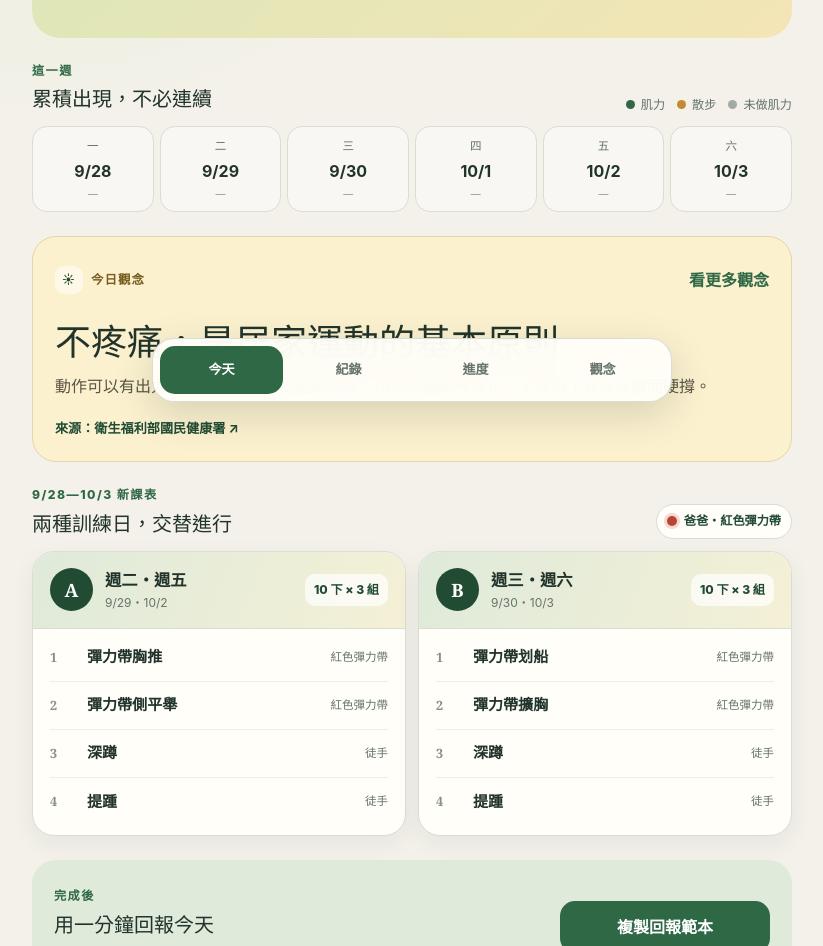
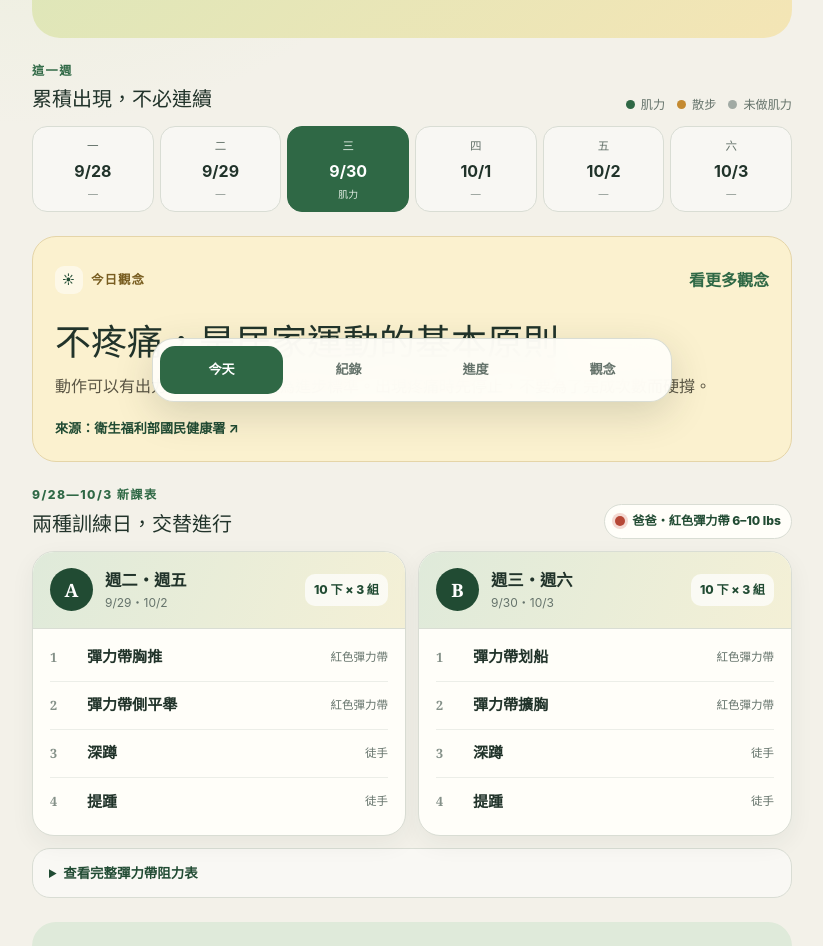
Before and after one commit to chungenyu6/parents-workout-trainer, a React (Vite) app: page / in a window 1280 px wide. Shown: the part 386-1332 px from the top of the page, without its empty margins (228-1051 px from the left). Built offline with nearby package versions, Linux system fonts and the light colour scheme.

Commit message:
Record September 30 workouts and band resistance levels

```diff
--- a/app/globals.css
+++ b/app/globals.css
@@ -114,6 +114,20 @@ button:focus-visible, a:focus-visible, summary:focus-visible { outline: 3px soli
 .training-plan-card li > span { color: #849088; font-family: var(--font-serif), serif; font-size: .8rem; font-weight: 800; }
 .training-plan-card li strong { font-size: .94rem; }
 .training-plan-card li small { color: var(--muted); font-size: .72rem; }
+.band-reference { margin-top: 12px; border: 1px solid var(--line); border-radius: 18px; background: rgba(255,255,255,.5); }
+.band-reference summary { padding: 14px 16px; color: var(--green-dark); cursor: pointer; font-size: .84rem; font-weight: 800; }
+.band-table { display: grid; padding: 0 12px 12px; }
+.band-row { display: grid; grid-template-columns: 82px 48px 74px 1fr; align-items: center; gap: 8px; min-height: 44px; padding: 6px 4px; border-top: 1px solid var(--line); }
+.band-row > span, .band-row > strong { font-size: .78rem; }
+.band-row > small { color: var(--muted); font-size: .7rem; line-height: 1.35; }
+.band-color { display: inline-flex; align-items: center; gap: 7px; font-weight: 800; }
+.band-color i { width: 11px; height: 11px; border: 1px solid rgba(0,0,0,.12); border-radius: 50%; }
+.band-color i.yellow { background: #e4b934; }
+.band-color i.red { background: #b64736; }
+.band-color i.green { background: #438153; }
+.band-color i.blue { background: #4878a8; }
+.band-color i.black { background: #292c2a; }
+.band-color i.purple { background: linear-gradient(135deg, #765389 48%, #c8ccca 52%); }
 .report-card { display: grid; gap: 18px; padding: 22px; border-radius: 24px; background: var(--green-soft); }
 .report-card p { margin: 7px 0 0; color: var(--muted); line-height: 1.6; }
 .primary-action { min-height: 52px; border: 0; border-radius: 15px; color: #fff; background: var(--green); cursor: pointer; font-weight: 800; }
@@ -165,6 +179,8 @@ button:focus-visible, a:focus-visible, summary:focus-visible { outline: 3px soli
 .record-content > small { display: block; margin-top: 10px; color: var(--muted); line-height: 1.5; }
 .record-moves { display: flex; flex-wrap: wrap; gap: 6px; margin-top: 13px; }
 .record-moves span { padding: 6px 9px; border-radius: 999px; color: var(--green-dark); background: var(--green-soft); font-size: .72rem; font-weight: 700; }
+.record-moves .skipped-move { color: #6f5950; background: #eee9e5; }
+.record-content > .condition-note { padding: 9px 11px; border-left: 3px solid var(--rust); border-radius: 0 10px 10px 0; color: #6a4134; background: #f8e5dd; }
 .empty-guidance { display: grid; grid-template-columns: auto 1fr; gap: 14px; align-items: start; padding: 20px; border-radius: 22px; background: rgba(255,255,255,.55); }
 .empty-guidance p { margin: 6px 0 0; color: var(--muted); }
 .progress-card { display: grid; gap: 24px; align-items: center; padding: 26px; border-radius: 28px; background: linear-gradient(135deg, #dfeada, #f6e8bb); }
@@ -230,6 +246,7 @@ button:focus-visible, a:focus-visible, summary:focus-visible { outline: 3px soli
   .band-chip { justify-self: start; }
   .training-plan-card header { grid-template-columns: auto 1fr; }
   .plan-dose { grid-column: 2; justify-self: start; }
+  .band-row { grid-template-columns: 76px 42px 68px 1fr; gap: 5px; }
 }
 
 @media (prefers-reduced-motion: reduce) {
--- a/app/page.tsx
+++ b/app/page.tsx
@@ -27,13 +27,22 @@ type WorkoutRecord = {
   hipHingeReps?: number;
   sets: number;
   summary: string;
-  completedMoves?: 3 | 4;
+  completedMoves?: 2 | 3 | 4;
+  planId?: "A" | "B";
+  exerciseResults?: Array<{
+    name: string;
+    reps: number;
+    sets: number;
+    equipment: "red-band" | "yellow-band" | "bodyweight";
+  }>;
+  skippedExercises?: string[];
+  conditionNote?: string;
   additionalBandSets?: number;
   bandSetScope?: "row";
   bandReps?: number;
   bandColor?: "red";
   bandCount?: number;
-  bandResistance?: "light-unknown";
+  bandResistance?: "light";
   equipmentStatus?: "unknown" | "band";
 };
 
@@ -78,6 +87,15 @@ const trainingPlans = [
     dates: "9/30・10/3",
     exercises: ["彈力帶划船", "彈力帶擴胸", "深蹲", "提踵"],
   },
+];
+
+const bandCatalog = [
+  { color: "黃色", className: "yellow", level: "超輕", pounds: "2–5 lbs", use: "復健初期、肩頸放鬆、銀髮族" },
+  { color: "紅色", className: "red", level: "輕", pounds: "6–10 lbs", use: "初學者上肢、瑜珈輔助" },
+  { color: "綠色", className: "green", level: "中", pounds: "10–15 lbs", use: "日常訓練、女生全身可用" },
+  { color: "藍色", className: "blue", level: "中強", pounds: "15–20 lbs", use: "臀腿訓練、男生上肢" },
+  { color: "黑色", className: "black", level: "強", pounds: "20–30 lbs", use: "進階肌力、深蹲加阻" },
+  { color: "紫／銀", className: "purple", level: "超強", pounds: "30+ lbs", use: "力量訓練者專用" },
 ];
 
 const conceptCards: ConceptCard[] = [
@@ -234,14 +252,20 @@ const week = [
 
 const workoutRecords: Record<PersonId, WorkoutRecord[]> = {
   dad: [
+    { date: "30", day: "週三", sortDate: "2026-09-30", label: "Day 27", planId: "B", sets: 4, completedMoves: 4, exerciseResults: [
+      { name: "彈力帶划船", reps: 10, sets: 4, equipment: "red-band" },
+      { name: "彈力帶擴胸", reps: 10, sets: 4, equipment: "red-band" },
+      { name: "深蹲", reps: 10, sets: 4, equipment: "bodyweight" },
+      { name: "提踵", reps: 10, sets: 4, equipment: "bodyweight" },
+    ], summary: "完成 B 日四個動作，各 10 下 × 4 組；上半身使用紅色彈力帶（6–10 lbs），深蹲與提踵徒手。" },
     { date: "23", day: "週三", sortDate: "2026-09-23", label: "Day 26", chairStandReps: 30, calfRaiseReps: 30, rowReps: 30, rowEquipment: "red-band", rowBandCount: 2, hipHingeReps: 30, sets: 5, completedMoves: 4, summary: "完成四個動作，各 30 下 × 5 組；僅拉背使用 2 條紅色彈力帶，其餘徒手。" },
     { date: "22", day: "週二", sortDate: "2026-09-22", label: "Day 25", chairStandReps: 30, calfRaiseReps: 30, rowReps: 30, rowEquipment: "red-band", rowBandCount: 2, hipHingeReps: 30, sets: 5, completedMoves: 4, summary: "完成四個動作，各 30 下 × 5 組；僅拉背使用 2 條紅色彈力帶，其餘徒手。" },
     { date: "20", day: "週日", sortDate: "2026-09-20", label: "Day 24", chairStandReps: 30, calfRaiseReps: 30, rowReps: 30, rowEquipment: "red-band", rowBandCount: 2, hipHingeReps: 30, sets: 5, completedMoves: 4, summary: "完成四個動作，各 30 下 × 5 組；僅拉背使用 2 條紅色彈力帶，其餘徒手。" },
     { date: "18", day: "週五", sortDate: "2026-09-18", label: "Day 23", chairStandReps: 30, calfRaiseReps: 30, rowReps: 30, rowEquipment: "red-band", rowBandCount: 2, hipHingeReps: 30, sets: 5, completedMoves: 4, summary: "完成四個動作，各 30 下 × 5 組；僅拉背使用 2 條紅色彈力帶，其餘徒手。" },
     { date: "17", day: "週四", sortDate: "2026-09-17", label: "Day 22", chairStandReps: 30, calfRaiseReps: 30, rowReps: 30, rowEquipment: "red-band", rowBandCount: 2, hipHingeReps: 30, sets: 5, completedMoves: 4, summary: "早上完成四個動作，各 30 下 × 5 組；僅拉背使用 2 條紅色彈力帶，其餘徒手。" },
     { date: "16", day: "週三", sortDate: "2026-09-16", label: "Day 21", chairStandReps: 30, calfRaiseReps: 30, rowReps: 30, hipHingeReps: 30, sets: 5, completedMoves: 4, summary: "四個動作各完成 30 下 × 5 組；做完感覺蠻累。" },
-    { date: "15", day: "週二", sortDate: "2026-09-15", label: "Day 20", chairStandReps: 10, calfRaiseReps: 10, rowReps: 10, hipHingeReps: 10, sets: 3, completedMoves: 4, additionalBandSets: 1, bandSetScope: "row", bandReps: 10, bandColor: "red", bandCount: 2, bandResistance: "light-unknown", equipmentStatus: "band", summary: "四個動作各完成 10 下 × 3 組；空手划船另加 1 組紅色彈力帶 10 下（每次 2 條）。" },
-    { date: "13", day: "週日", sortDate: "2026-09-13", label: "Day 19", chairStandReps: 10, calfRaiseReps: 10, rowReps: 10, hipHingeReps: 10, sets: 3, completedMoves: 4, additionalBandSets: 1, bandSetScope: "row", bandReps: 10, bandColor: "red", bandCount: 2, bandResistance: "light-unknown", equipmentStatus: "band", summary: "四個動作各完成 10 下 × 3 組；空手划船另加 1 組紅色彈力帶 10 下（每次 2 條）。" },
+    { date: "15", day: "週二", sortDate: "2026-09-15", label: "Day 20", chairStandReps: 10, calfRaiseReps: 10, rowReps: 10, hipHingeReps: 10, sets: 3, completedMoves: 4, additionalBandSets: 1, bandSetScope: "row", bandReps: 10, bandColor: "red", bandCount: 2, bandResistance: "light", equipmentStatus: "band", summary: "四個動作各完成 10 下 × 3 組；空手划船另加 1 組紅色彈力帶 10 下（每次 2 條）。" },
+    { date: "13", day: "週日", sortDate: "2026-09-13", label: "Day 19", chairStandReps: 10, calfRaiseReps: 10, rowReps: 10, hipHingeReps: 10, sets: 3, completedMoves: 4, additionalBandSets: 1, bandSetScope: "row", bandReps: 10, bandColor: "red", bandCount: 2, bandResistance: "light", equipmentStatus: "band", summary: "四個動作各完成 10 下 × 3 組；空手划船另加 1 組紅色彈力帶 10 下（每次 2 條）。" },
     { date: "10", day: "週四", sortDate: "2026-09-10", label: "Day 18", chairStandReps: 10, calfRaiseReps: 10, rowReps: 10, hipHingeReps: 10, sets: 3, completedMoves: 4, summary: "四個動作各完成 10 下 × 3 組；其他細節與身體感受未回報。" },
     { date: "9", day: "週三", sortDate: "2026-09-09", label: "Day 17", chairStandReps: 10, calfRaiseReps: 10, rowReps: 10, hipHingeReps: 10, sets: 3, completedMoves: 4, summary: "四個動作各完成 10 下 × 3 組；其他細節與身體感受未回報。" },
     { date: "7", day: "週一", sortDate: "2026-09-07", label: "Day 16", chairStandReps: 10, calfRaiseReps: 10, rowReps: 10, hipHingeReps: 10, sets: 3, completedMoves: 4, summary: "四個動作各完成 10 下 × 3 組；其他細節與身體感受未回報。" },
@@ -262,10 +286,14 @@ const workoutRecords: Record<PersonId, WorkoutRecord[]> = {
     { date: "10", day: "週一", label: "Day 1", minutes: 20, hipHingeReps: 10, sets: 1, summary: "約 20 分鐘，自己完成；身體感覺舒服，並願意下次再做。" },
   ],
   mom: [
+    { date: "30", day: "週三", sortDate: "2026-09-30", label: "Day 25", planId: "B", sets: 3, completedMoves: 2, exerciseResults: [
+      { name: "彈力帶划船", reps: 10, sets: 3, equipment: "yellow-band" },
+      { name: "彈力帶擴胸", reps: 10, sets: 3, equipment: "yellow-band" },
+    ], skippedExercises: ["深蹲", "提踵"], conditionNote: "依回報：跌倒造成雙膝受傷；左膝疑似瘀青，右膝有大面積擦破皮。", summary: "依回報暫記完成 B 日上半身兩個動作，各 10 下 × 3 組，使用黃色彈力帶（2–5 lbs）；腿部動作未進行。" },
     { date: "22", day: "週二", sortDate: "2026-09-22", label: "Day 24", chairStandReps: 30, calfRaiseReps: 30, rowReps: 30, rowEquipment: "red-band", rowBandCount: 2, hipHingeReps: 30, sets: 5, completedMoves: 4, summary: "完成四個動作，各 30 下 × 5 組；僅拉背使用 2 條紅色彈力帶，其餘徒手。" },
     { date: "21", day: "週一", sortDate: "2026-09-21", label: "Day 23", chairStandReps: 30, calfRaiseReps: 30, rowReps: 30, rowEquipment: "red-band", rowBandCount: 2, hipHingeReps: 30, sets: 5, completedMoves: 4, summary: "完成四個動作，各 30 下 × 5 組；僅拉背使用 2 條紅色彈力帶，其餘徒手。" },
     { date: "17", day: "週四", sortDate: "2026-09-17", label: "Day 22", chairStandReps: 30, calfRaiseReps: 30, rowReps: 30, rowEquipment: "red-band", rowBandCount: 2, hipHingeReps: 30, sets: 5, completedMoves: 4, summary: "早上完成四個動作，各 30 下 × 5 組；僅拉背使用 2 條紅色彈力帶，其餘徒手。" },
-    { date: "15", day: "週二", sortDate: "2026-09-15", label: "Day 21", chairStandReps: 10, calfRaiseReps: 10, rowReps: 10, hipHingeReps: 10, sets: 3, completedMoves: 4, additionalBandSets: 1, bandSetScope: "row", bandReps: 10, bandColor: "red", bandCount: 2, bandResistance: "light-unknown", equipmentStatus: "band", summary: "四個動作各完成 10 下 × 3 組；空手划船另加 1 組紅色彈力帶 10 下（每次 2 條）。" },
+    { date: "15", day: "週二", sortDate: "2026-09-15", label: "Day 21", chairStandReps: 10, calfRaiseReps: 10, rowReps: 10, hipHingeReps: 10, sets: 3, completedMoves: 4, additionalBandSets: 1, bandSetScope: "row", bandReps: 10, bandColor: "red", bandCount: 2, bandResistance: "light", equipmentStatus: "band", summary: "四個動作各完成 10 下 × 3 組；空手划船另加 1 組紅色彈力帶 10 下（每次 2 條）。" },
     { date: "13", day: "週日", sortDate: "2026-09-13", label: "Day 20", chairStandReps: 10, calfRaiseReps: 10, rowReps: 10, hipHingeReps: 10, sets: 3, completedMoves: 4, summary: "四個動作皆徒手完成，各 10 下 × 3 組；其他細節與身體感受未回報。" },
     { date: "10", day: "週四", sortDate: "2026-09-10", label: "Day 19", chairStandReps: 10, calfRaiseReps: 10, rowReps: 10, hipHingeReps: 10, sets: 3, completedMoves: 4, summary: "四個動作各完成 10 下 × 3 組；其他細節與身體感受未回報。" },
     { date: "9", day: "週三", sortDate: "2026-09-09", label: "Day 18", chairStandReps: 10, calfRaiseReps: 10, rowReps: 10, hipHingeReps: 10, sets: 3, completedMoves: 4, summary: "四個動作各完成 10 下 × 3 組；其他細節與身體感受未回報。" },
@@ -339,6 +367,7 @@ export default function Home() {
   const personActivities = activityRecords[personId];
   const personNoStrengthRecords = noStrengthRecords[personId];
   const bandColor = personId === "dad" ? "紅色" : "黃色";
+  const bandPounds = personId === "dad" ? "6–10 lbs" : "2–5 lbs";
   const timelineRecords = [
     ...personRecords.map((record) => ({ ...record, kind: "strength" as const })),
     ...personActivities.map((record) => ({ ...record, kind: "walk" as const })),
@@ -380,7 +409,7 @@ export default function Home() {
   );
 
   const copyReport = async () => {
-    const template = `日期：\n${person.label}：□ A（週二／五） □ B（週三／六）\n今天：□ 完成  □ 做一點  □ 休息\n每個動作：10 下 × 3 組\n彈力帶：${bandColor}\n大約：___ 分鐘\n協助：□ 自己完成  □ 有扶持  □ 有人協助\n身體：□ 舒服  □ 有點累  □ 不舒服（哪裡：___）\n下次：□ 願意再做  □ 看狀況  □ 想先調整`;
+    const template = `日期：\n${person.label}：□ A（週二／五） □ B（週三／六）\n今天：□ 完成  □ 做一點  □ 休息\n每個動作：10 下 × 3 組\n彈力帶：${bandColor}（${bandPounds}）\n大約：___ 分鐘\n協助：□ 自己完成  □ 有扶持  □ 有人協助\n身體：□ 舒服  □ 有點累  □ 不舒服（哪裡：___）\n下次：□ 願意再做  □ 看狀況  □ 想先調整`;
     try {
       await navigator.clipboard.writeText(template);
       setCopied(true);
@@ -493,7 +522,7 @@ export default function Home() {
                   <h2 id="exercise-title">兩種訓練日，交替進行</h2>
                   </div>
                 <span className={`band-chip ${personId === "dad" ? "red" : "yellow"}`}>
-                  <i aria-hidden="true" />{person.label}・{bandColor}彈力帶
+                  <i aria-hidden="true" />{person.label}・{bandColor}彈力帶 {bandPounds}
                 </span>
               </div>
               <div className="training-plan-grid">
@@ -519,6 +548,19 @@ export default function Home() {
                   </article>
                 ))}
               </div>
+              <details className="band-reference">
+                <summary>查看完整彈力帶阻力表</summary>
+                <div className="band-table" role="table" aria-label="彈力帶顏色與阻力對照">
+                  {bandCatalog.map((band) => (
+                    <div className="band-row" role="row" key={band.color}>
+                      <span role="cell" className="band-color"><i className={band.className} aria-hidden="true" />{band.color}</span>
+                      <strong role="cell">{band.level}</strong>
+                      <span role="cell">{band.pounds}</span>
+                      <small role="cell">{band.use}</small>
+                    </div>
+                  ))}
+                </div>
+              </details>
             </section>
 
             <section className="report-card">
@@ -604,8 +646,20 @@ export default function Home() {
                 <div className="record-entry" key={`strength-${record.sortDate ?? `${record.date}-${record.label}`}`}>
                   <div className="record-date"><strong>{record.date}</strong><span>{record.day}</span></div>
                   <div className="record-content">
-                    <strong>{record.label}・{record.completedMoves === 3 ? "完成前三個動作" : "四個動作全部完成"}</strong>
+                    <strong>{record.label}・{record.planId ? `${record.planId} 日${record.completedMoves === 4 ? "全部完成" : `完成 ${record.completedMoves} 個動作`}` : record.completedMoves === 3 ? "完成前三個動作" : "四個動作全部完成"}</strong>
                     <p>{record.summary}</p>
+                    {record.exerciseResults ? (
+                      <>
+                        <div className="record-moves" aria-label={`${record.label} 完成的動作`}>
+                          {record.exerciseResults.map((exercise) => (
+                            <span key={exercise.name}>{exercise.name}：{exercise.reps} 下 × {exercise.sets} 組（{exercise.equipment === "red-band" ? "紅色彈力帶・6–10 lbs" : exercise.equipment === "yellow-band" ? "黃色彈力帶・2–5 lbs" : "徒手"}）</span>
+                          ))}
+                          {record.skippedExercises?.map((exercise) => <span className="skipped-move" key={exercise}>{exercise}：未進行</span>)}
+                        </div>
+                        {record.conditionNote ? <small className="condition-note">身體狀況：{record.conditionNote}</small> : null}
+                      </>
+                    ) : (
+                      <>
                         <div className="record-moves" aria-label={`${record.label} 完成的四個動作`}>
                           <span>椅子坐站：{record.chairStandReps ? `${record.chairStandReps} 下` : "未記錄下數"} × {record.sets} 組</span>
                           <span>扶牆踮腳：{record.calfRaiseReps ? `${record.calfRaiseReps} 下` : "未記錄下數"} × {record.sets} 組</span>
@@ -613,7 +667,9 @@ export default function Home() {
                           <span>扶桌髖鉸鏈：{record.hipHingeReps ? `${record.hipHingeReps} 下` : record.completedMoves === 3 ? "未完成" : "未記錄下數"}{record.hipHingeReps ? ` × ${record.sets} 組` : ""}</span>
                           {record.additionalBandSets ? <span>{record.bandSetScope === "row" ? `空手划船另加 ${record.additionalBandSets} 組紅色彈力帶：${record.bandReps ?? "未記錄"} 下 × ${record.bandCount ?? "？"} 條` : `彈力帶動作：${record.additionalBandSets} 組（動作、下數待補）`}</span> : null}
                         </div>
-                    <small>{record.rowEquipment === "red-band" ? "僅拉背使用紅色彈力帶，每次 2 條；其餘動作徒手。" : record.bandSetScope === "row" ? "僅空手划船使用紅色彈力帶，每次 2 條；阻力偏輕、磅數未知，彈力帶組每組 10 下。" : record.additionalBandSets ? "另有彈力帶動作；對應動作與下數待補。" : record.equipmentStatus === "band" ? "有使用彈力帶；對應動作與下數待補。" : record.equipmentStatus === "unknown" ? "是否使用彈力帶或額外負重待補。" : record.completedMoves === 3 ? "前三個動作皆為空手；扶桌髖鉸鏈未進行。" : "四個動作皆為空手，未使用彈力帶或額外負重。"}</small>
+                        <small>{record.rowEquipment === "red-band" ? "僅拉背使用紅色彈力帶，每次 2 條；單條標示約 6–10 lbs，其餘動作徒手。" : record.bandSetScope === "row" ? "僅空手划船使用紅色彈力帶，每次 2 條；單條標示約 6–10 lbs，彈力帶組每組 10 下。" : record.additionalBandSets ? "另有彈力帶動作；對應動作與下數待補。" : record.equipmentStatus === "band" ? "有使用彈力帶；對應動作與下數待補。" : record.equipmentStatus === "unknown" ? "是否使用彈力帶或額外負重待補。" : record.completedMoves === 3 ? "前三個動作皆為空手；扶桌髖鉸鏈未進行。" : "四個動作皆為空手，未使用彈力帶或額外負重。"}</small>
+                      </>
+                    )}
                   </div>
                 </div>
               ))}
```
Lines whose indentation alone changed are shown as unchanged.
